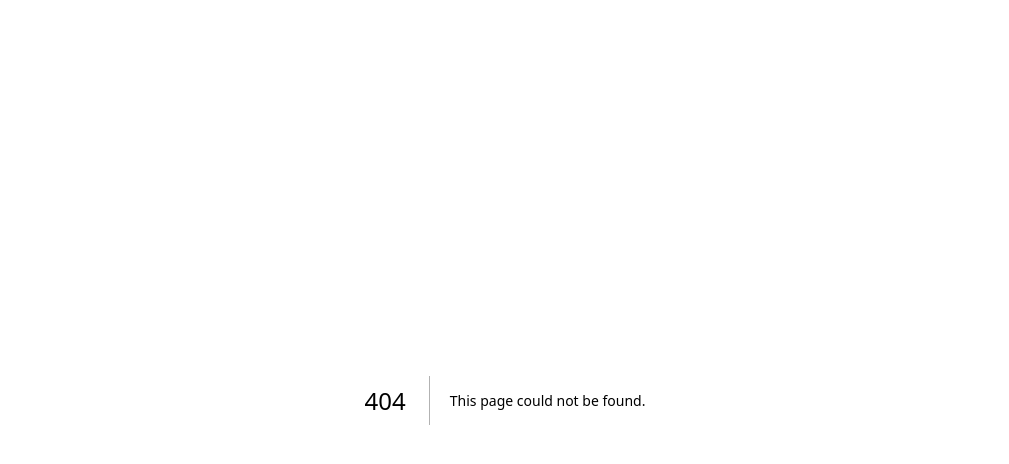
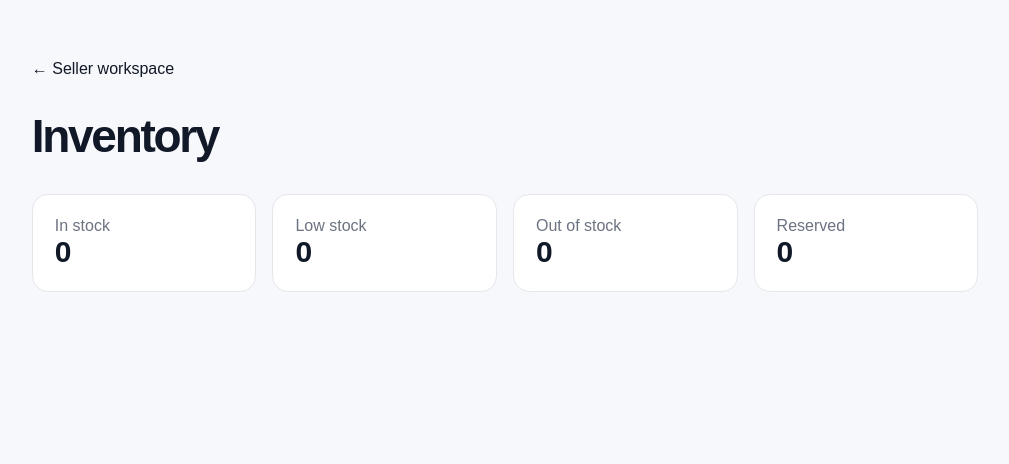
Before and after one commit to umairworkplace/velnora, a Next.js app: page /seller/inventory in a window 1280 px wide. Before the commit this address had no page. Shown: the top 464 px of the page, without its empty margins (135-1144 px from the left). Built offline with nearby package versions, Linux system fonts and the light colour scheme.

Commit message:
feat: add seller inventory workspace

```diff
--- /dev/null
+++ b/app/seller/inventory/page.tsx
@@ -0,0 +1,19 @@
+import Link from "next/link";
+
+export default function SellerInventoryPage() {
+  return (
+    <main style={{ maxWidth: 1100, margin: "0 auto", padding: "60px 6vw" }}>
+      <Link href="/seller">← Seller workspace</Link>
+      <h1 style={{ fontSize: 46, letterSpacing: "-0.05em" }}>Inventory</h1>
+      <div style={{ display: "grid", gridTemplateColumns: "repeat(auto-fit,minmax(220px,1fr))", gap: 16 }}>
+        {[
+          ["In stock", "0"], ["Low stock", "0"], ["Out of stock", "0"], ["Reserved", "0"]
+        ].map(([label, value]) => (
+          <article key={label} style={{ background: "#fff", border: "1px solid #e5e7eb", borderRadius: 16, padding: 22 }}>
+            <div style={{ color: "#6b7280" }}>{label}</div><strong style={{ fontSize: 30 }}>{value}</strong>
+          </article>
+        ))}
+      </div>
+    </main>
+  );
+}
```
